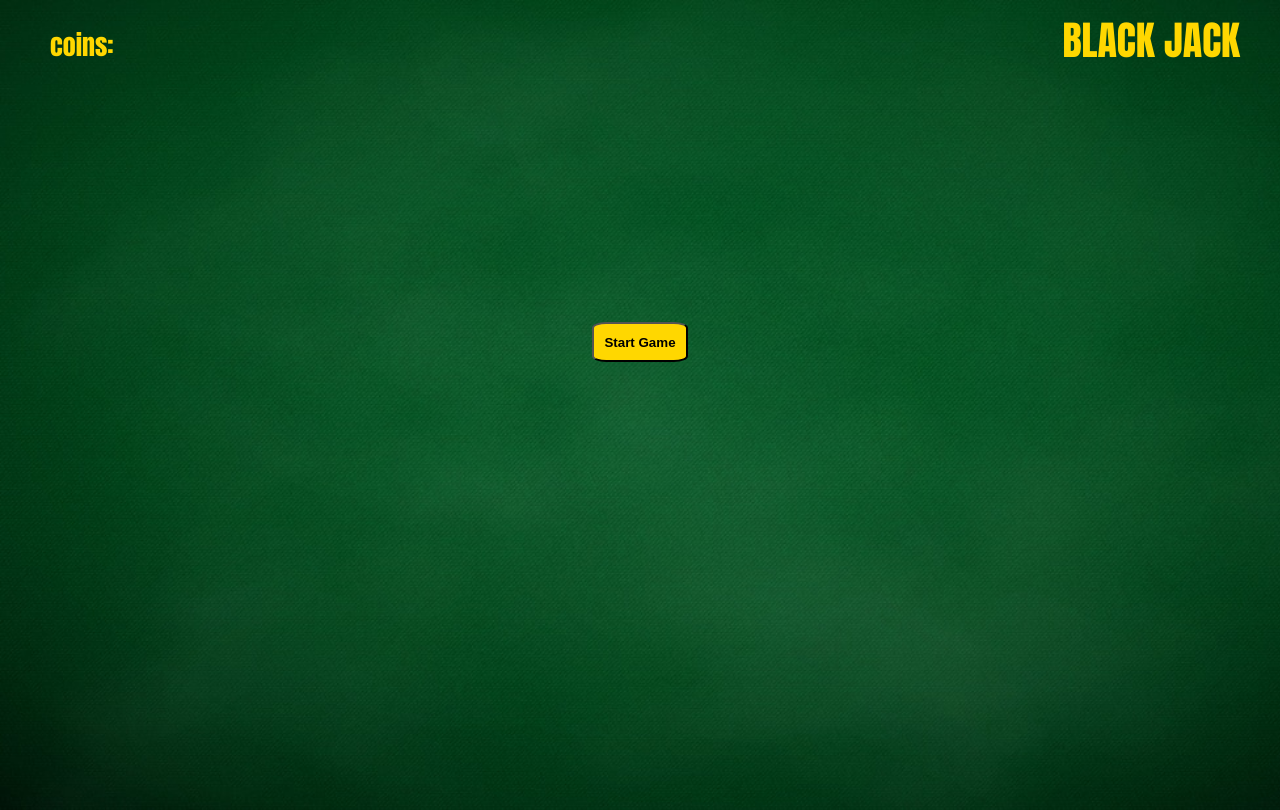
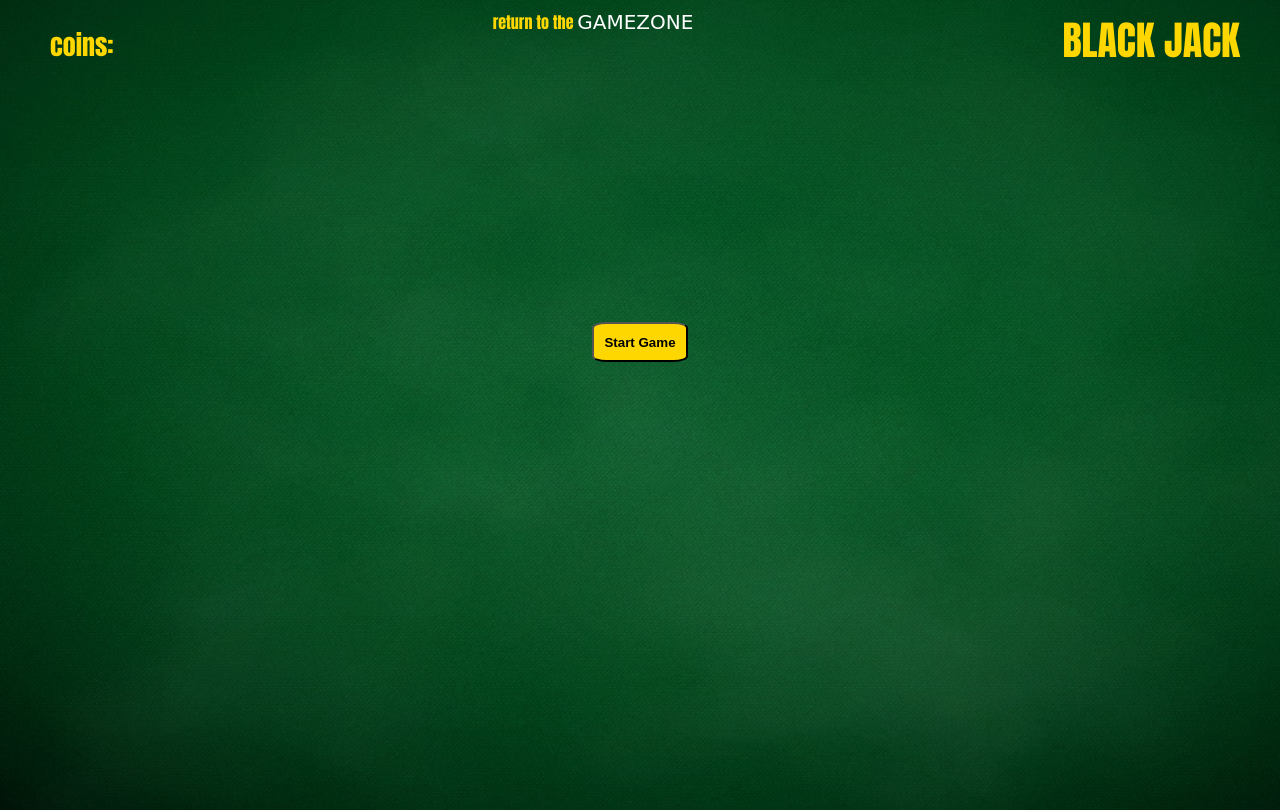
Before and after one commit to SubhojeetDas1107/GameZone, a plain HTML site: page blackjack/blackjack.html in a window 1280 px wide. Drawn offline with Linux system fonts and the light colour scheme.

Commit message:
added a return to the Gamezone button and cleaned up the code by removing work in progress comments

```diff
--- a/blackjack/blackjack.css
+++ b/blackjack/blackjack.css
@@ -21,7 +21,18 @@ body {
     overflow: hidden;
 }
 
+.homeLink {
+    color: white;
+    text-decoration: none;
+    font-size: 20px;
+    font-family: 'Audiowide', cursive;
 
+
+}
+
+.homeLink:hover {
+    color: #ff00e0;
+}
 
 #message{
     margin: 5px 20px;
--- a/blackjack/blackjack.html
+++ b/blackjack/blackjack.html
@@ -15,6 +15,8 @@
         <div id="navWrapper">
 
             <p id="coins">coins: </p>
+            <!--<a class="homeLink" href="/index.html">GAMEZONE Homepage</a>-->
+            <p>return to the <a class="homeLink" href="/index.html">GAMEZONE</a></p>
             <p id="blackJack">BLACK JACK</p>
 
 
```
